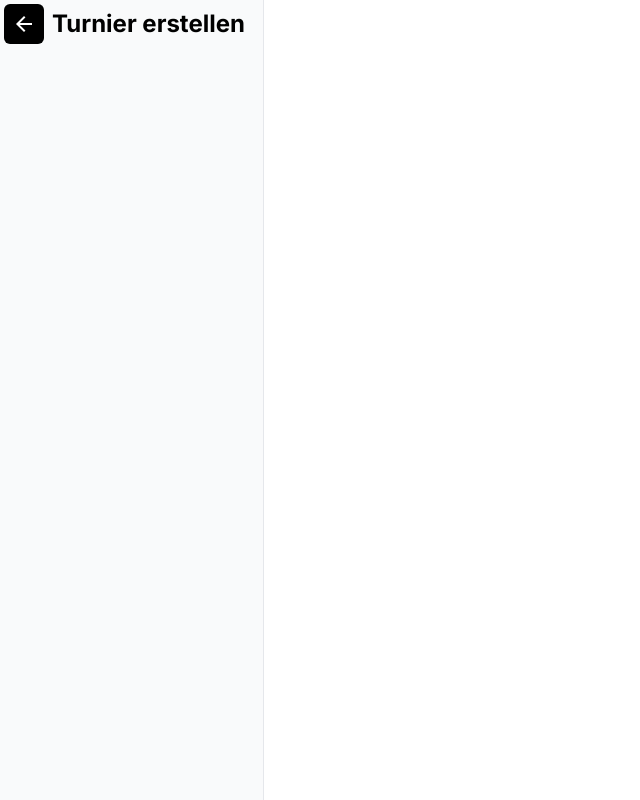
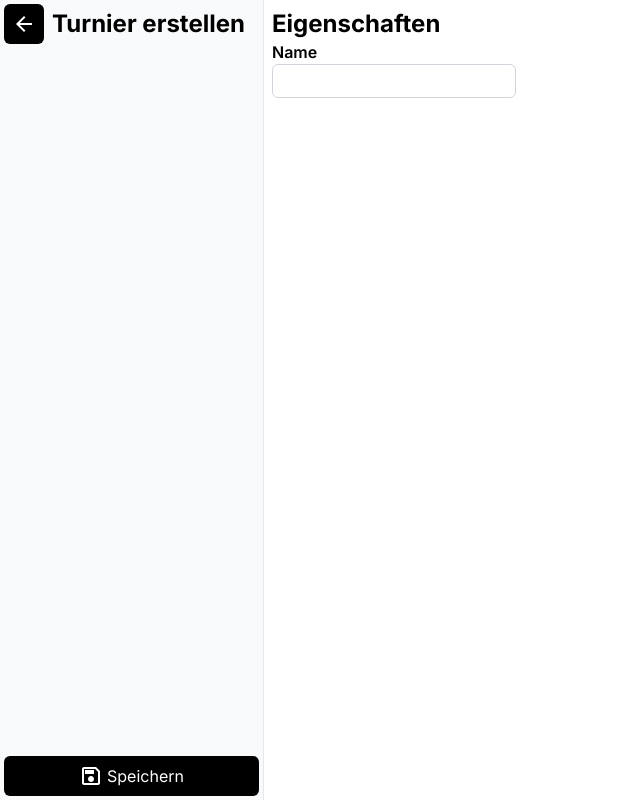
Before and after one commit to Anubi1000/Turnierverwaltung, a Next.js app in the folder frontend/: page /dashboard/tournament/create in a window 1280 px wide. Shown: the whole page, without its empty margins (0-640 px from the left). Built offline with nearby package versions, Linux system fonts and the light colour scheme.

Commit message:
Started add new create page

```diff
--- a/frontend/src/app/dashboard/tournament/create/page.tsx
+++ b/frontend/src/app/dashboard/tournament/create/page.tsx
@@ -1,26 +1,58 @@
 "use client";
-import Link from "next/link";
 import React from "react";
 import Button from "@/components/Button";
 import Text from "@/components/Text";
 import Sidebar from "@/components/Sidebar";
+import TitleWithBackButton from "@/components/TitleWithBackButton";
+import { useImmer } from "use-immer";
+import { Tournament } from "../../../../../../api/types";
 
 export default function Page() {
+  const [tournament, updateTournament] = useImmer({
+    name: "",
+    values: [
+      {
+        id: "points",
+        name: "Punkte",
+        type: "input",
+        isResult: true,
+      },
+    ],
+  } as Tournament);
+
   return (
     <div className="flex">
       <Sidebar>
-        <div className="flex items-center">
-          <Link href="/dashboard/tournament/list">
-            <Button className="h-[40px]">
-              <span className="material-symbols-outlined">arrow_back</span>
-            </Button>
-          </Link>
-          <Text level="h2" className="mx-2">
-            Turnier erstellen
-          </Text>
-        </div>
+        <TitleWithBackButton
+          title="Turnier erstellen"
+          href="/dashboard/tournament/list"
+        />
+
+        <Button className="mt-auto">
+          <div className="flex justify-center">
+            <span className="material-symbols-outlined mr-1">save</span>
+            Speichern
+          </div>
+        </Button>
       </Sidebar>
-      <div className="h-screen flex-grow"></div>
+
+      <div className="m-2 h-full flex-grow">
+        <Text level="h2">Eigenschaften</Text>
+        <label>
+          <Text level="label">Name</Text>
+          <input
+            className="rounded-md border border-gray-300 p-1"
+            type="text"
+            value={tournament.name}
+            onChange={(e) =>
+              updateTournament((draft) => {
+                draft.name = e.target.value;
+              })
+            }
+          />
+        </label>
+
+      </div>
     </div>
   );
 }
--- a/frontend/src/app/dashboard/tournament/list/page.tsx
+++ b/frontend/src/app/dashboard/tournament/list/page.tsx
@@ -2,23 +2,16 @@ import Link from "next/link";
 import TournamentList from "@/app/dashboard/tournament/list/TournamentList";
 import LogoutButton from "@/app/dashboard/tournament/list/LogoutButton";
 import Button from "@/components/Button";
-import Text from "@/components/Text";
 import Sidebar from "@/components/Sidebar";
+import TitleWithBackButton from "@/components/TitleWithBackButton";
+import React from "react";
 
 export default function Page() {
   return (
     <div className="flex">
       <Sidebar>
-        <div className="flex items-center">
-          <Link href="/">
-            <Button className="h-[40px]">
-              <span className="material-symbols-outlined">arrow_back</span>
-            </Button>
-          </Link>
-          <Text level="h2" className="ml-2">
-            Turniere
-          </Text>
-        </div>
+        <TitleWithBackButton title="Turniere" href="/" />
+
         <Link href="/dashboard/tournament/create" className="mt-1">
           <Button className="w-full">
             <div className="flex justify-center">
--- a/frontend/src/components/Text.tsx
+++ b/frontend/src/components/Text.tsx
@@ -5,7 +5,7 @@ export default function Text({
   className,
   children,
 }: {
-  level: "h1" | "h2" | "h3";
+  level: "h1" | "h2" | "h3" | "label";
   className?: string;
   children: React.ReactNode;
 }) {
@@ -21,6 +21,8 @@ export default function Text({
       return <h2 className={"text-2xl font-bold" + className}>{children}</h2>;
     case "h3":
       return <h3 className={"text-xl font-bold" + className}>{children}</h3>;
+    case "label":
+      return <p className={"font-semibold" + className}>{children}</p>;
     default:
       throw new Error(`Unhandled level: ${level}`);
   }
--- /dev/null
+++ b/frontend/src/components/TitleWithBackButton.tsx
@@ -0,0 +1,25 @@
+import Link from "next/link";
+import Button from "@/components/Button";
+import Text from "@/components/Text";
+import React from "react";
+
+export default function TitleWithBackButton({
+  title,
+  href,
+}: {
+  title: string;
+  href: string;
+}) {
+  return (
+    <div className="flex items-center">
+      <Link href={href}>
+        <Button className="h-[40px]">
+          <span className="material-symbols-outlined">arrow_back</span>
+        </Button>
+      </Link>
+      <Text level="h2" className="mx-2">
+        {title}
+      </Text>
+    </div>
+  );
+}
```
Also changed, not shown: frontend/next.config.mjs (renamed from frontend/next.config.js).
